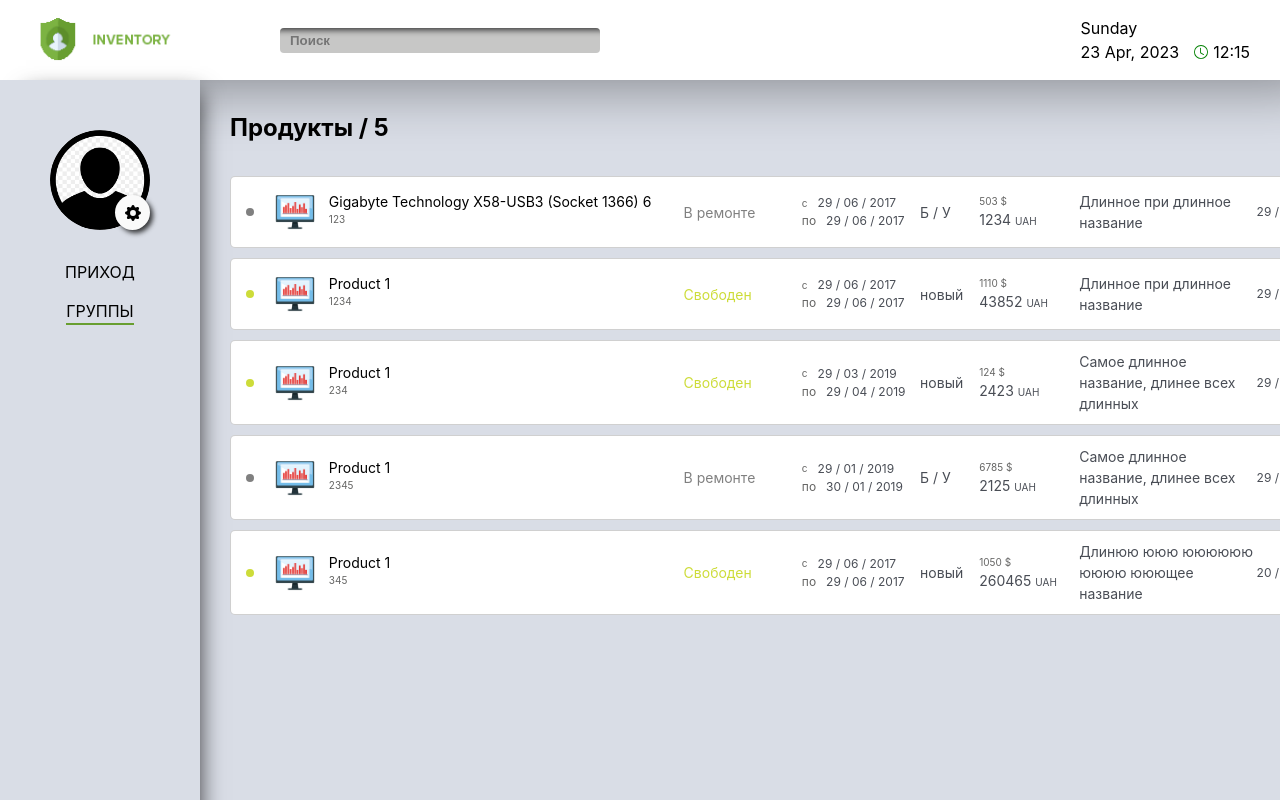
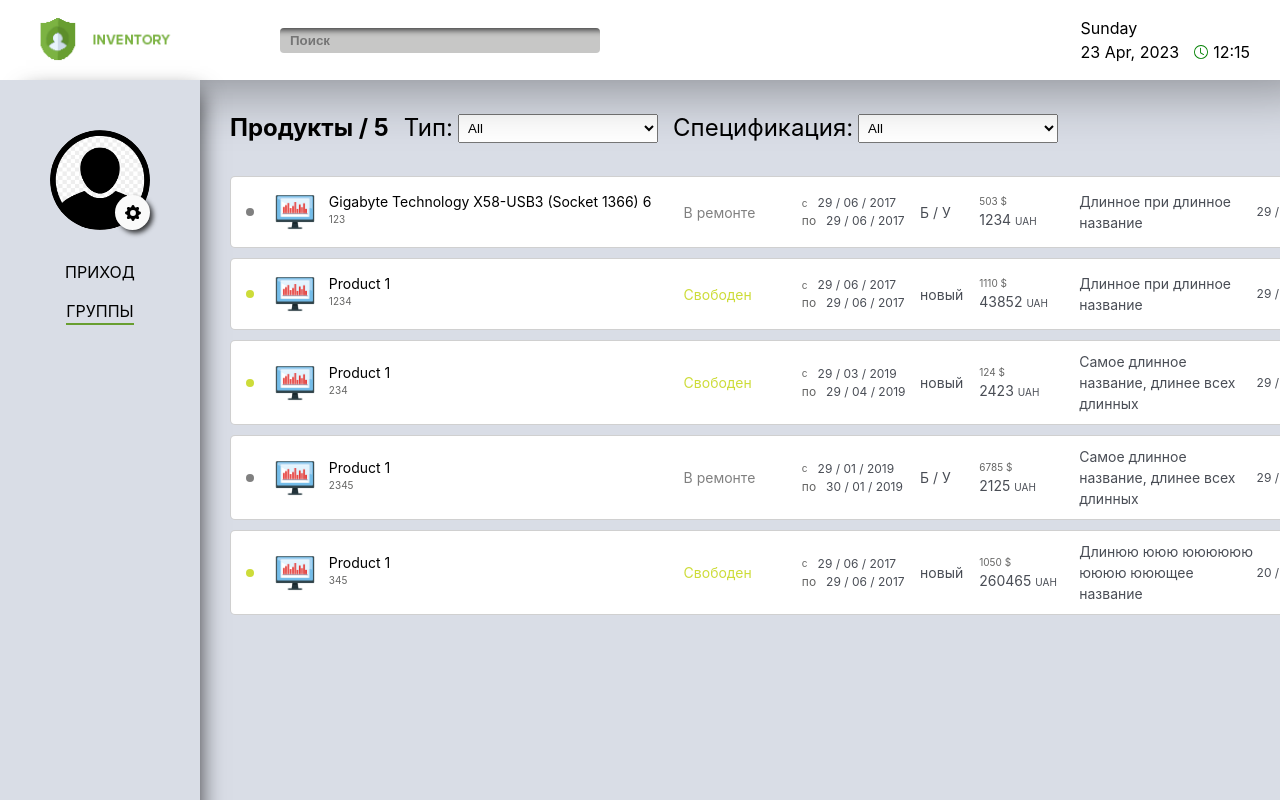
Before and after one commit to VladosSid/iventory, a Vue app: page /products in a window 1280 px wide. Shown: the top 800 px of the page. Built offline with nearby package versions, Linux system fonts and the light colour scheme.

Commit message:
add animate

```diff
--- a/package.json
+++ b/package.json
@@ -9,8 +9,6 @@
     "preview": "vite preview"
   },
   "dependencies": {
-    "bootstrap": "^5.2.3",
-    "bootstrap-icons": "^1.10.4",
     "pinia": "^2.0.35",
     "vue": "^3.2.47",
     "vue-router": "^4.1.6",
--- a/src/App.vue
+++ b/src/App.vue
@@ -16,7 +16,11 @@ import AddProductModal from "./components/Modal/AddProductModal.vue";
     <NavigationMenu class="navigation-menu" />
 
     <main>
-      <router-view class="container-position__page-view"></router-view>
+      <router-view v-slot="{ Component }" class="container-position__page-view">
+        <transition name="page">
+          <component :is="Component" />
+        </transition>
+      </router-view>
     </main>
   </div>
 
@@ -50,7 +54,7 @@ import AddProductModal from "./components/Modal/AddProductModal.vue";
   animation: modal-in 0.5s;
 }
 .modal-leave-active {
-  animation: modal-in 0.5s reverse;
+  animation: modal-in 0s reverse;
 }
 @keyframes modal-in {
   0% {
@@ -61,6 +65,19 @@ import AddProductModal from "./components/Modal/AddProductModal.vue";
   }
   100% {
     transform: scale(1);
+  }
+}
+
+.page-enter-active {
+  animation: page-in 0.5s;
+}
+
+@keyframes page-in {
+  0% {
+    transform: translateX(-100%);
+  }
+  100% {
+    transform: translateX(0);
   }
 }
 .header {
--- a/src/components/Modal/AddProductModal.vue
+++ b/src/components/Modal/AddProductModal.vue
@@ -108,7 +108,6 @@ const submit = () => {
 };
 
 onUnmounted(() => {
-  console.log("clear");
   useGeneralStore().newProduct = {
     serialNumber: "",
     title: "",
--- a/src/components/Orders/OrdersList.vue
+++ b/src/components/Orders/OrdersList.vue
@@ -38,34 +38,11 @@
 
     <OrderListProdact v-if="useGeneralStore().isOpen" />
   </div>
-
-  <!-- <transition name="fade">
-    <ModalWindow v-if="generalStore.showModal">
-      <template v-slot:body>
-        <ModalDeleteOrders
-          v-if="
-            !useGeneralStore().addModalOrder && !useGeneralStore().addModalProd
-          "
-        >
-          <template v-slot:title>
-            Ви уверены, что хотите удалить приход?
-          </template>
-
-          <template v-slot:button>Удалить</template>
-        </ModalDeleteOrders>
-      </template>
-    </ModalWindow>
-  </transition> -->
 </template>
 
 <script setup>
 import { useGeneralStore } from "../../store/generalStore";
 // import { useOrdersStore } from "../../store/ordersStore";
-
-import ModalWindow from "../Modal/ModalWindow.vue";
-import ModalDeleteOrders from "../Modal/ModalDeleteOrders.vue";
-import ModalAddOrder from "../Modal/AddOrder.vue";
-import AddProductModal from "../Modal/AddProductModal.vue";
 
 import OrdersItem from "./OrdersItem.vue";
 import IconAdd from "../icons/IconAdd.vue";
@@ -75,24 +52,6 @@ const generalStore = useGeneralStore();
 </script>
 
 <style lang="scss" scoped>
-.fade-enter-active {
-  animation: fade-in 0.5s;
-}
-.fade-leave-active {
-  animation: fade-in 0.5s reverse;
-}
-@keyframes fade-in {
-  0% {
-    transform: scale(0);
-  }
-  50% {
-    transform: scale(1.25);
-  }
-  100% {
-    transform: scale(1);
-  }
-}
-
 .gridContainer {
   display: grid;
   grid-template-columns: 1fr 2fr;
--- a/src/components/Poducts/ProductsList.vue
+++ b/src/components/Poducts/ProductsList.vue
@@ -1,6 +1,58 @@
 <template>
   <div class="add-orders">
     <b>Продукты / {{ data.products.length }}</b>
+    <form
+      style="
+        display: flex;
+        align-items: center;
+        justify-content: center;
+        gap: 15px;
+      "
+    >
+      <label
+        for="prodName"
+        style="
+          display: flex;
+          align-items: center;
+          justify-content: center;
+          gap: 5px;
+        "
+      >
+        Тип:
+
+        <select
+          style="width: 200px; padding: 5px"
+          name="list-type"
+          @input="(e) => selectedType(e)"
+        >
+          <option value="All">All</option>
+          <option value="Monitors">Monitors</option>
+          <option value="Phone">Phone</option>
+        </select>
+      </label>
+
+      <label
+        for="prodName"
+        style="
+          display: flex;
+          align-items: center;
+          justify-content: center;
+          gap: 5px;
+        "
+      >
+        Спецификация:
+
+        <select
+          style="width: 200px; padding: 5px"
+          name="list-type"
+          @input="(e) => selectedSpecific(e)"
+        >
+          <option value="All">All</option>
+          <option value="Specification 1">Specification 1</option>
+          <option value="Specification 2">Specification 2</option>
+        </select>
+      </label>
+    </form>
   </div>
 
   <ul style="display: flex; flex-direction: column; gap: 10px">
@@ -16,7 +68,7 @@
         price,
         date,
         orderId,
-      } in data.products"
+      } in useGeneralStore().filterProductsType"
       :key="id"
       :id="id"
       :serialNumber="serialNumber"
@@ -30,20 +82,6 @@
       :date="date"
     />
   </ul>
-
-  <!-- <transition name="modal">
-    <ModalWindow v-if="useGeneralStore().showModal">
-      <template v-slot:body>
-        <ModalDeleteOrders>
-          <template v-slot:title
-            >Ви уверены, что хотите удалить продукт?</template
-          >
-
-          <template v-slot:button>Удалить</template>
-        </ModalDeleteOrders>
-      </template>
-    </ModalWindow>
-  </transition> -->
 </template>
 
 <script setup>
@@ -51,9 +89,16 @@ import { useGeneralStore } from "../../store/generalStore";
 // import { useProductsStore } from "../../store/productsStore";
 import ProductsItem from "./ProductsItem.vue";
 
-import ModalWindow from "../Modal/ModalWindow.vue";
-import ModalDeleteOrders from "../Modal/ModalDeleteOrders.vue";
+// import ModalWindow from "../Modal/ModalWindow.vue";
+// import ModalDeleteOrders from "../Modal/ModalDeleteOrders.vue";
 
+const selectedType = (e) => {
+  useGeneralStore().filterTypeProduct = e.target.value;
+};
+
+const selectedSpecific = (e) => {
+  useGeneralStore().filterSpecificProduct = e.target.value;
+};
 const data = useGeneralStore();
 </script>
 
--- a/src/components/shared/InputSearch.vue
+++ b/src/components/shared/InputSearch.vue
@@ -8,12 +8,6 @@
 
 <script setup>
 import { useGeneralStore } from "../../store/generalStore";
-
-const props = defineProps({
-  test: String,
-});
-
-console.log(props.test);
 </script>
 
 <style lang="scss" scoped></style>
--- a/src/helpers/request/addNewProduct.js
+++ b/src/helpers/request/addNewProduct.js
@@ -45,16 +45,17 @@ export default async function newProd() {
         ).toString()}-${new Date().toISOString().slice(5, 10)} ${new Date()
           .toISOString()
           .slice(11, 19)}`,
+      },
       price: [
         { value: 503, symbol: "USD", isDefault: 0 },
         { value: 1234, symbol: "UAH", isDefault: 1 },
       ],
+      specification: "Specification 1",
 
       date: `${new Date().toISOString().slice(0, 10)} ${new Date()
         .toISOString()
         .slice(11, 19)}`,
       photo: "ImgProd.jpg",
-      },
     };
 
     useGeneralStore().getAddNewProduct(newProd);
--- a/src/main.js
+++ b/src/main.js
@@ -2,7 +2,6 @@ import { createApp } from "vue";
 import "./style.css";
 import router from "./router";
 import { createPinia } from "pinia";
-
 import App from "./App.vue";
 
 createApp(App).use(createPinia()).use(router).mount("#app");
--- a/src/store/generalStore.js
+++ b/src/store/generalStore.js
@@ -14,7 +14,6 @@ export const useGeneralStore = defineStore("general", {
     idDeleteProduct: false,
 
     // ORDER STORE
-    // current order product
     searchQuery: "",
 
     isOpen: false,
@@ -25,6 +24,9 @@ export const useGeneralStore = defineStore("general", {
     newOrderTitle: "",
 
     // PRODUCTS STORE
+    filterTypeProduct: "All",
+    filterSpecificProduct: "All",
+
     prodactIsOpen: false,
     newProduct: {
       serialNumber: "",
@@ -87,7 +89,7 @@ export const useGeneralStore = defineStore("general", {
           "https://photos.google.com/photo/AF1QipM8j2kZ88-NahXYp2ZdUazLUsPHKuOtj0mBAdd8",
         title: "Product 1",
         type: "Phone",
-        specification: "Specification 1",
+        specification: "Specification 2",
         guarantee: {
           start: "2017-06-29 12:09:33",
           end: "2017-06-29 12:09:33",
@@ -149,7 +151,7 @@ export const useGeneralStore = defineStore("general", {
         photo: "monitor.png",
         title: "Product 1",
         type: "Monitors",
-        specification: "Specification 1",
+        specification: "Specification 2",
         guarantee: {
           start: "2017-06-29 12:09:33",
           end: "2017-06-29 12:09:33",
@@ -188,6 +190,26 @@ export const useGeneralStore = defineStore("general", {
       return this.orders.filter((order) =>
         order.title.toLowerCase().includes(this.searchQuery.toLowerCase())
       );
+    },
+
+    filterProductsSpecific() {
+      if (this.filterSpecificProduct === "All") {
+        return this.products;
+      }
+
+      return this.products.filter(
+        (prod) => prod.specification === this.filterSpecificProduct
+      );
+    },
+
+    filterProductsType() {
+      const filterList = this.filterProductsSpecific;
+
+      if (this.filterTypeProduct === "All") {
+        return filterList;
+      }
+
+      return filterList.filter((prod) => prod.type === this.filterTypeProduct);
     },
   },
 
```
Also changed, not shown: 1 other file (tests, documents, lock files or other folders). Lines whose indentation alone changed are shown as unchanged.
